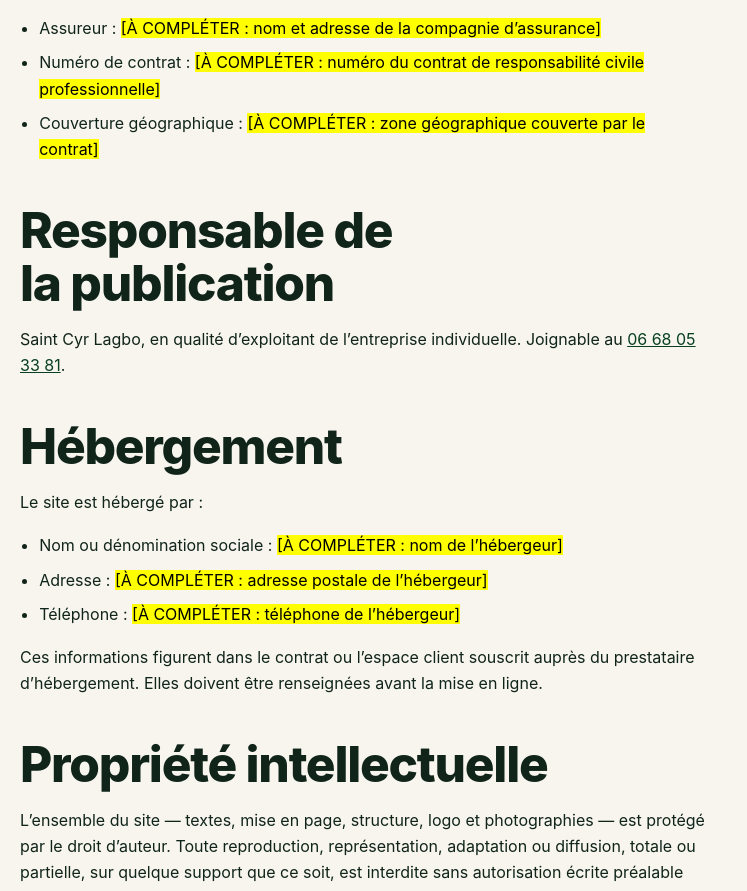
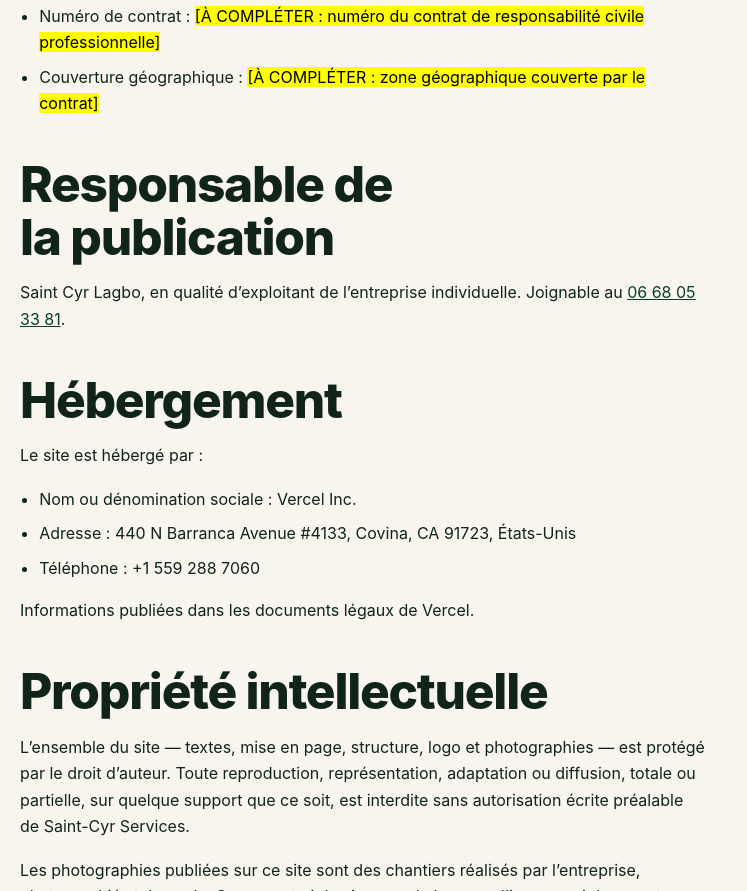
Before and after one commit to didou34000/saint-cyr-services, a plain HTML site: page mentions-legales.html in a window 1280 px wide. Shown: the part 1909-2800 px from the top of the page, without its empty margins (0-747 px from the left). Drawn offline with Linux system fonts and the light colour scheme.

Commit message:
Confirmer Vercel comme hébergeur

```diff
--- a/mentions-legales.html
+++ b/mentions-legales.html
@@ -80,13 +80,11 @@
       <div class="note" style="max-width:68ch;margin-bottom:clamp(2.5rem,1.5rem+2vw,3.5rem)">
         <p><strong>Dernières informations à confirmer.</strong> Les éléments ci-dessous
         doivent être repris sur les documents officiels de l’entreprise avant la publication
-        définitive&nbsp;: immatriculation, assurance, hébergement et médiateur.</p>
+        définitive&nbsp;: immatriculation et assurance.</p>
         <ul>
           <li>Numéro d’immatriculation au RNE, au RCS ou au répertoire des métiers</li>
-          <li>Numéro de TVA intracommunautaire, ou confirmation de la franchise en base</li>
           <li>Assurance responsabilité civile professionnelle&nbsp;: assureur, numéro de
           contrat, couverture géographique</li>
-          <li>Nom, adresse et téléphone de l’hébergeur du site</li>
         </ul>
       </div>
 
@@ -143,13 +141,12 @@
           Le site est hébergé par&nbsp;:
         </p>
         <ul>
-          <li>Nom ou dénomination sociale&nbsp;: <mark>[À COMPLÉTER : nom de l’hébergeur]</mark></li>
-          <li>Adresse&nbsp;: <mark>[À COMPLÉTER : adresse postale de l’hébergeur]</mark></li>
-          <li>Téléphone&nbsp;: <mark>[À COMPLÉTER : téléphone de l’hébergeur]</mark></li>
+          <li>Nom ou dénomination sociale&nbsp;: Vercel Inc.</li>
+          <li>Adresse&nbsp;: 440 N Barranca Avenue #4133, Covina, CA 91723, États-Unis</li>
+          <li>Téléphone&nbsp;: +1 559 288 7060</li>
         </ul>
         <p>
-          Ces informations figurent dans le contrat ou l’espace client souscrit auprès du
-          prestataire d’hébergement. Elles doivent être renseignées avant la mise en ligne.
+          Informations publiées dans les documents légaux de Vercel.
         </p>
 
         <h2>Propriété intellectuelle</h2>
```
Also changed, not shown: README.md.
